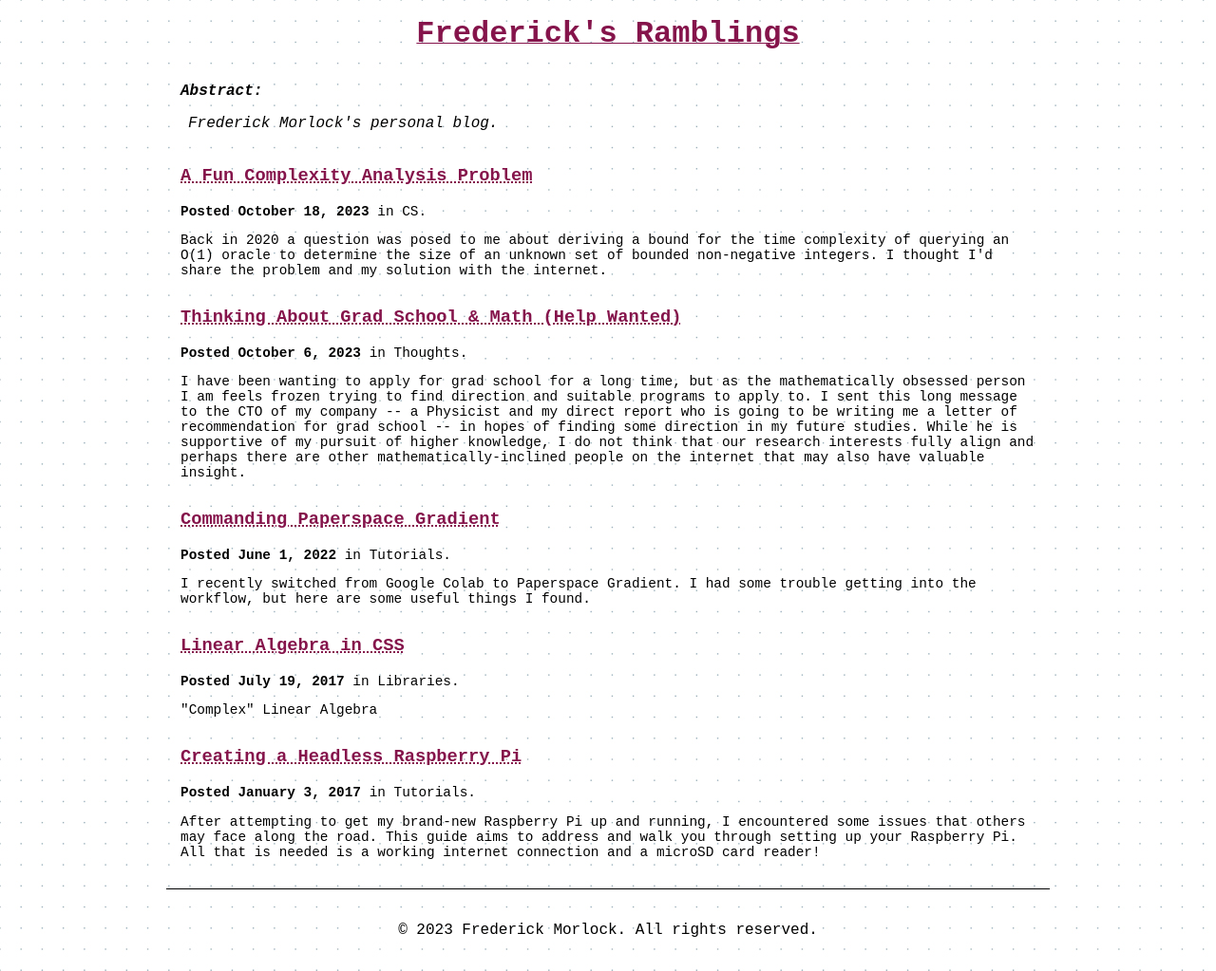
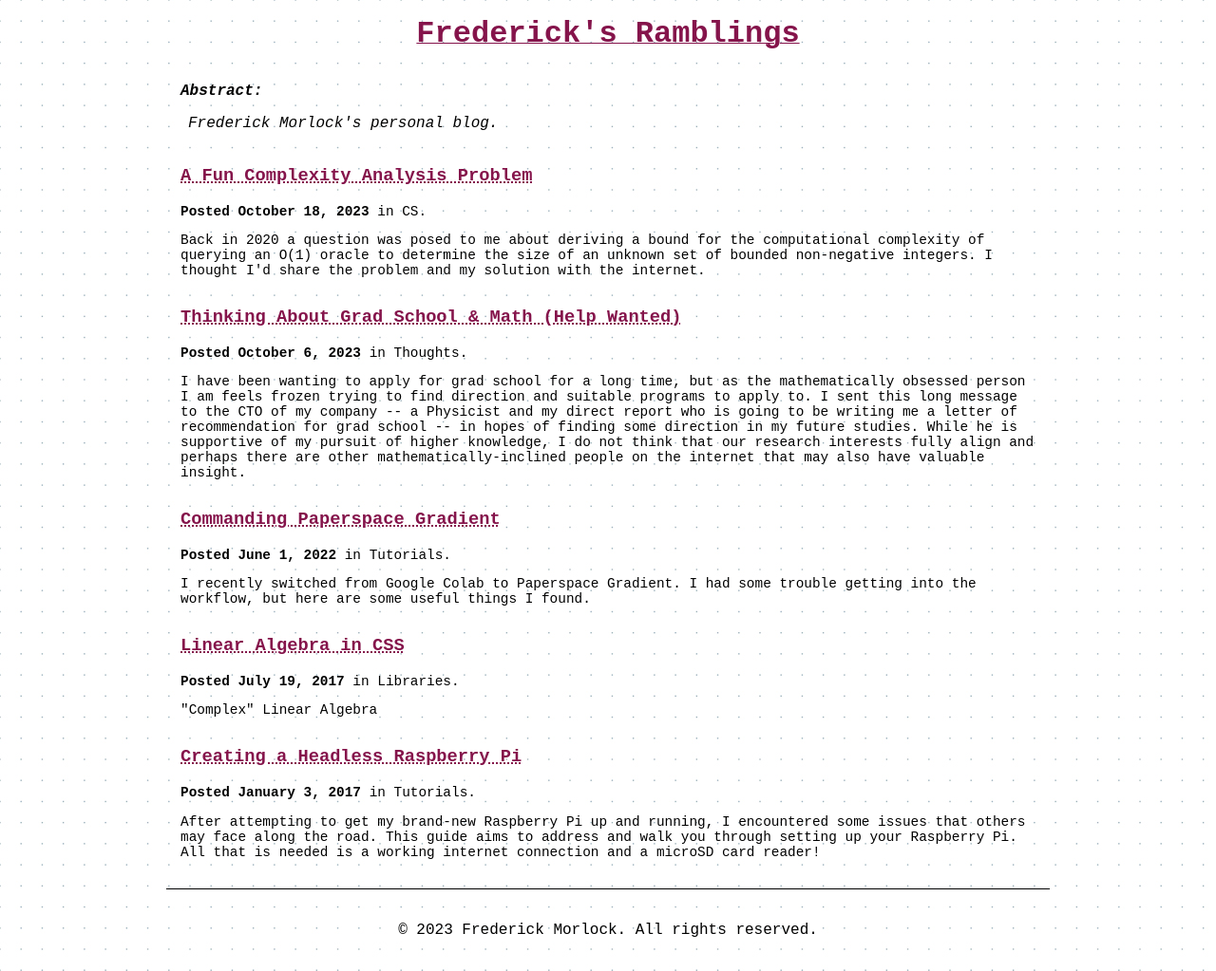
Before and after one commit to FrederickGeek8/freddy.us, a Jekyll site: the page built from blog.md, in a window 1280 px wide. Shown: the whole page at 95% size. Built offline with Jekyll 4.4.1, drawn with Linux system fonts in a browser that asks for light colours.

Commit message:
Just a little rewording

```diff
--- a/_posts/2023-10-18-fun-complexity-analysis.md
+++ b/_posts/2023-10-18-fun-complexity-analysis.md
@@ -5,8 +5,8 @@
 category: CS
 description:
   Back in 2020 a question was posed to me about deriving a bound for the
-  time complexity of querying an O(1) oracle to determine the size of an
-  unknown set of bounded non-negative integers. I thought I'd share the
+  computational complexity of querying an O(1) oracle to determine the size of
+  an unknown set of bounded non-negative integers. I thought I'd share the
   problem and my solution with the internet.
 usemathjax: true
 ---
@@ -26,7 +26,7 @@
 Suppose you have an ordered set of **unknown** size $n$ consisting of
 **unknown** non-negative integers less that $2^k$ for a **known** $k$. Your
 only acceptable query operation is to query a given $O(1)$ oracle $\mathcal{O}$
-which will, upon integer input $\alpha$ return
+which will, upon integer input $\alpha$ return one of three values:
 
 $$
     \mathcal{O}(\alpha) =
```
